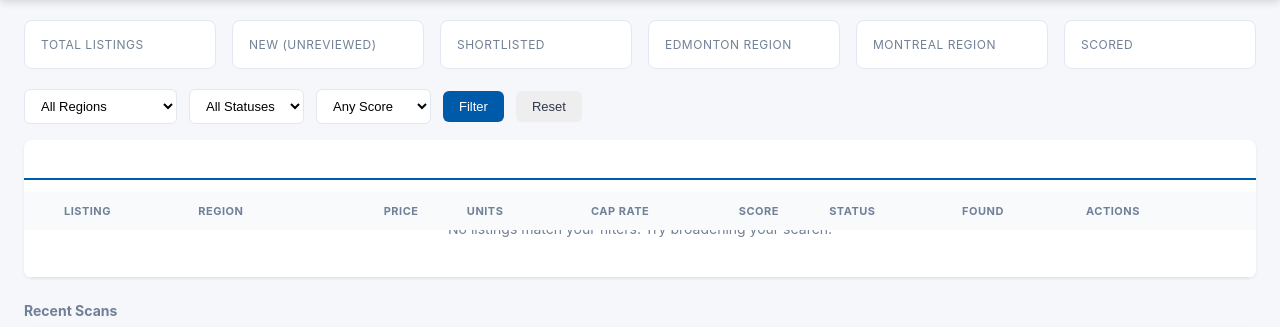
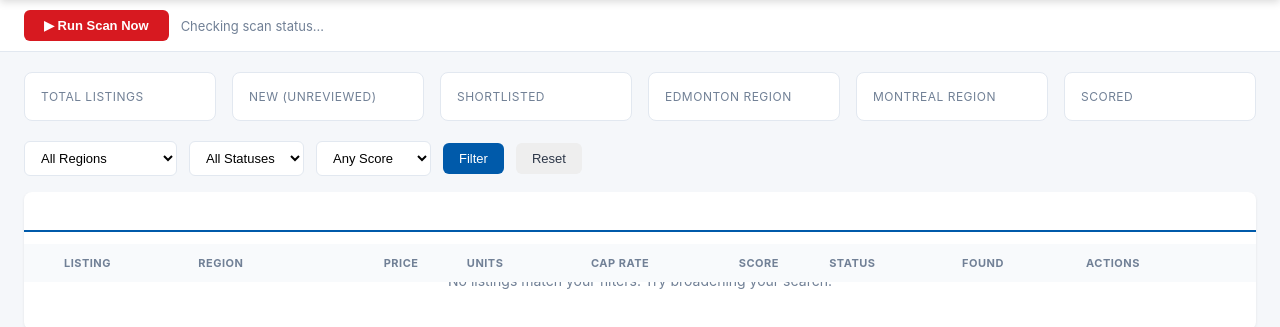
Before and after one commit to BBG2024/bbg-deal-scout, a FastAPI app: template src/dashboard/templates/index.html in a window 1280 px wide. Shown: the part 45-372 px from the top of the page. Run offline with FastAPI, Linux system fonts and the light colour scheme; the template is opened without the code that fills it, so the values that code supplies are empty.

Commit message:
Add manual 'Run Scan Now' button with live status polling (POST /scan/run, GET /scan/status)

```diff
--- a/src/dashboard/app.py
+++ b/src/dashboard/app.py
@@ -3,11 +3,12 @@
 import json
 import logging
 import secrets
+import threading
 from datetime import datetime
 from pathlib import Path
 
 from fastapi import FastAPI, Request, Depends, HTTPException, Form
-from fastapi.responses import HTMLResponse, RedirectResponse
+from fastapi.responses import HTMLResponse, RedirectResponse, JSONResponse
 from fastapi.templating import Jinja2Templates
 from starlette.middleware.sessions import SessionMiddleware
 
@@ -75,6 +76,77 @@ async def debug_info():
     except Exception as e:
         info["template_load_test"] = "ERROR: " + str(e)
     return info
+
+
+# --- Manual Scan API ---
+
+_scan_state = {
+    "running": False,
+    "started_at": None,
+    "finished_at": None,
+    "result": None,       # stats dict on success
+    "error": None,        # error string on failure
+}
+_scan_lock = threading.Lock()
+
+
+def _run_scan_background():
+    """Runs DealScanner in a background thread. Updates _scan_state."""
+    global _scan_state
+    try:
+        from ..scanner import DealScanner
+        from ..config import get_config
+        cfg = get_config()
+        scanner = DealScanner(cfg)
+        stats = scanner.run()
+        with _scan_lock:
+            _scan_state.update({
+                "running": False,
+                "finished_at": datetime.utcnow().isoformat(),
+                "result": stats,
+                "error": None,
+            })
+        logger.info(f"Manual scan completed: {stats}")
+    except Exception as e:
+        import traceback
+        tb = traceback.format_exc()
+        logger.error(f"Manual scan failed: {tb}")
+        with _scan_lock:
+            _scan_state.update({
+                "running": False,
+                "finished_at": datetime.utcnow().isoformat(),
+                "result": None,
+                "error": str(e),
+            })
+
+
+@app.post("/scan/run")
+async def trigger_scan(user: str = Depends(get_current_user)):
+    """Kick off a manual scan in the background. Returns 409 if already running."""
+    with _scan_lock:
+        if _scan_state["running"]:
+            return JSONResponse(
+                {"status": "already_running", "started_at": _scan_state["started_at"]},
+                status_code=409,
+            )
+        _scan_state.update({
+            "running": True,
+            "started_at": datetime.utcnow().isoformat(),
+            "finished_at": None,
+            "result": None,
+            "error": None,
+        })
+
+    t = threading.Thread(target=_run_scan_background, daemon=True)
+    t.start()
+    return JSONResponse({"status": "started", "started_at": _scan_state["started_at"]})
+
+
+@app.get("/scan/status")
+async def scan_status(user: str = Depends(get_current_user)):
+    """Returns current scan state."""
+    with _scan_lock:
+        return JSONResponse(dict(_scan_state))
 
 
 @app.get("/login", response_class=HTMLResponse)
--- a/src/dashboard/templates/index.html
+++ b/src/dashboard/templates/index.html
@@ -115,6 +115,88 @@
             <a href="/logout">Sign Out</a>
         </div>
     </nav>
+
+    <!-- Manual Scan Bar -->
+    <div id="scan-bar" style="background:#fff;border-bottom:1px solid var(--border);padding:10px 24px;display:flex;align-items:center;gap:12px;flex-wrap:wrap;">
+        <button id="scan-btn" onclick="triggerScan()" style="padding:8px 20px;background:var(--bbg-red);color:white;border:none;border-radius:6px;cursor:pointer;font-size:13px;font-weight:600;">
+            ▶ Run Scan Now
+        </button>
+        <span id="scan-status" style="font-size:13px;color:var(--muted);">Checking scan status…</span>
+    </div>
+
+    <script>
+    let _polling = null;
+
+    function fmtTime(iso) {
+        if (!iso) return '—';
+        const d = new Date(iso + 'Z');
+        return d.toLocaleString('en-CA', {month:'short',day:'numeric',hour:'2-digit',minute:'2-digit'});
+    }
+
+    async function fetchStatus() {
+        try {
+            const r = await fetch('/scan/status');
+            const s = await r.json();
+            const el = document.getElementById('scan-status');
+            const btn = document.getElementById('scan-btn');
+            if (s.running) {
+                btn.disabled = true;
+                btn.textContent = '⏳ Scanning…';
+                btn.style.background = '#999';
+                el.innerHTML = '<span style="color:var(--orange);">⏳ Scan in progress since ' + fmtTime(s.started_at) + '</span>';
+            } else if (s.error) {
+                btn.disabled = false;
+                btn.textContent = '▶ Run Scan Now';
+                btn.style.background = 'var(--bbg-red)';
+                el.innerHTML = '<span style="color:var(--red);">✗ Scan failed at ' + fmtTime(s.finished_at) + ': ' + s.error.substring(0,120) + '</span>';
+                clearInterval(_polling);
+            } else if (s.result) {
+                btn.disabled = false;
+                btn.textContent = '▶ Run Scan Now';
+                btn.style.background = 'var(--bbg-red)';
+                const res = s.result;
+                el.innerHTML = '<span style="color:var(--green);">✓ Last scan: ' + fmtTime(s.finished_at) + ' — ' + (res.new_listings || 0) + ' new, ' + (res.total_found || 0) + ' found</span>';
+                clearInterval(_polling);
+            } else {
+                btn.disabled = false;
+                btn.textContent = '▶ Run Scan Now';
+                btn.style.background = 'var(--bbg-red)';
+                el.textContent = 'No manual scan run this session.';
+            }
+        } catch(e) { /* ignore */ }
+    }
+
+    async function triggerScan() {
+        const btn = document.getElementById('scan-btn');
+        const el = document.getElementById('scan-status');
+        btn.disabled = true;
+        btn.textContent = '⏳ Starting…';
+        try {
+            const r = await fetch('/scan/run', {method:'POST'});
+            if (r.status === 409) {
+                el.textContent = 'Scan is already running…';
+            }
+        } catch(e) {
+            el.textContent = 'Error starting scan. Try again.';
+            btn.disabled = false;
+            btn.textContent = '▶ Run Scan Now';
+            return;
+        }
+        clearInterval(_polling);
+        _polling = setInterval(function() {
+            fetchStatus().then(function() {
+                if (!document.getElementById('scan-btn').disabled) {
+                    clearInterval(_polling);
+                    setTimeout(function() { window.location.reload(); }, 2000);
+                }
+            });
+        }, 5000);
+        fetchStatus();
+    }
+
+    // Check state on load
+    fetchStatus();
+    </script>
 
     <!-- Stats Cards -->
     <div class="stats-bar">
```
